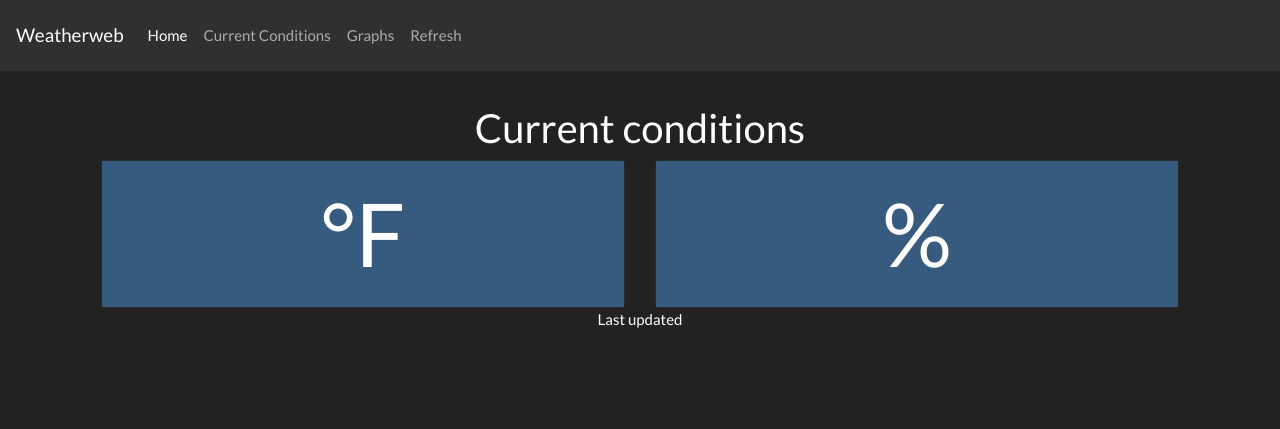
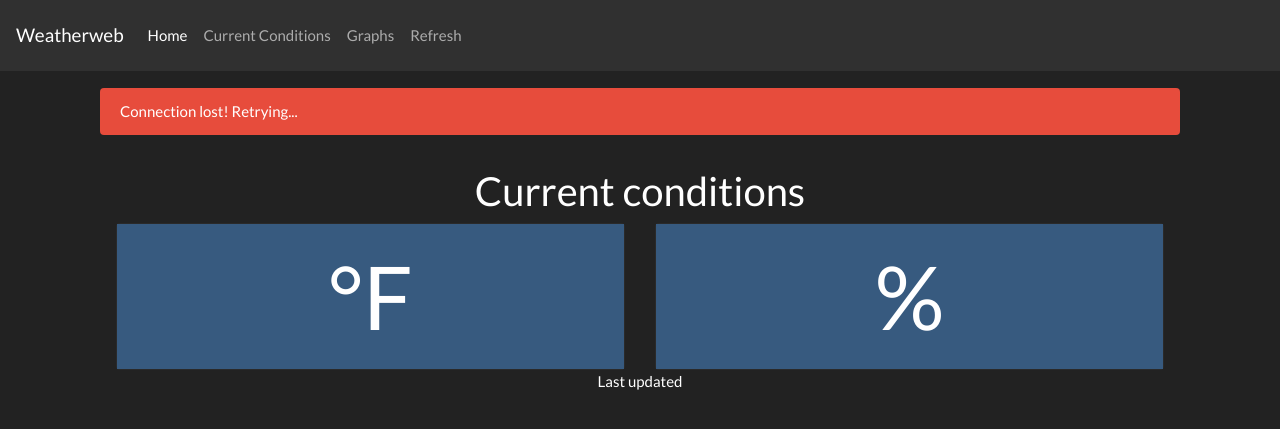
Before and after one commit to AntiCompositeNumber/weatherweb, a Python web app: template templates/index.html in a window 1280 px wide. Shown: the top 429 px of the page. Run offline with Jinja, Linux system fonts and the light colour scheme; the template is opened without the code that fills it, so the values that code supplies are empty; some libraries are stand-ins or nearby versions.

Commit message:
Add connection lost indicatior and favicon

```diff
--- a/templates/index.html
+++ b/templates/index.html
@@ -7,6 +7,7 @@ $# $def with (temp, humidity, updateTime)
     <meta charset="utf-8">
     <meta name="viewport" content="width=device-width, initial-scale=1, shrink-to-fit=no">
 
+   <link rel="shortcut icon" href="/static/favicon.ico">
    <!-- Bootstrap CSS -->
     <link rel="stylesheet" href="https://bootswatch.com/4/darkly/bootstrap.css" crossorigin="anonymous">
 
@@ -49,7 +50,11 @@ $# $def with (temp, humidity, updateTime)
     </nav>
 
     <main role="main" class="container">
+    <div class="container">
       <h1>Weatherweb</h1>
+      <div class="alert alert-danger" id="noConnection"role="alert">
+        Connection lost! Retrying...
+      </div>
           <div class="container p-3 ">
           <h2 class="text-center">Current conditions</h2>
 	  <div class="card-deck">
@@ -57,7 +62,7 @@ $# $def with (temp, humidity, updateTime)
 	    <div class="card"><div class="card-body text-center display-2 bg-primary"><span id="currentHumidity"></span>%</div></div>
 	  </div>
     <div class="text-center">Last updated <span id="currentDate"></span></div>
-	</div>
+        </div></div>
     </main>
 
 
@@ -72,14 +77,17 @@ $# $def with (temp, humidity, updateTime)
     <script src="https://cdnjs.cloudflare.com/ajax/libs/moment-timezone/0.5.21/moment-timezone-with-data-2012-2022.min.js" integrity="sha256-Jv+5wei4zCofi7M6D+HbGcXbFBOsshNv+aIJSodBGhM=" crossorigin="anonymous"></script>
     <script>
       var i = 0
-      function updateCurrent(){
-        jQuery.getJSON("/api/current", function(result){
-        console.log(result)
+        function updateCurrent(){ var getCurrent = jQuery.getJSON("/api/current", function(result){
+          console.log(result);
           jQuery("#currentTemp").html(result.temp);
 	      jQuery("#currentHumidity").html(result.humidity);
           jQuery("#currentDate").html(moment(result.date).tz("America/New_York").calendar());
+          jQuery("#noConnection").hide();
           i = i + 1
-        console.log("Update " + i)
+          console.log("Update " + i);
+        });
+          getCurrent.fail(function(){
+            jQuery("#noConnection").show();
           });
 };
       updateCurrent()
```
Also changed, not shown: site.py (+19 -19 lines), static/favicon.ico (renamed from favicon.ico). Lines whose indentation alone changed are shown as unchanged.
